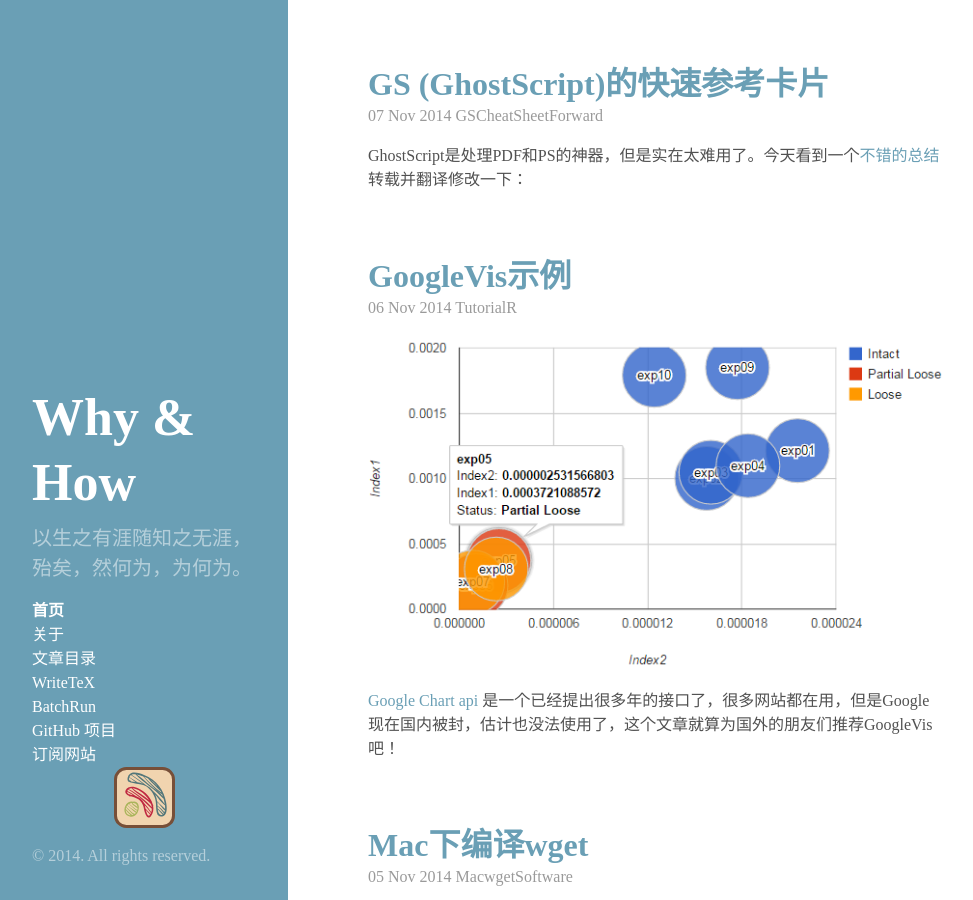
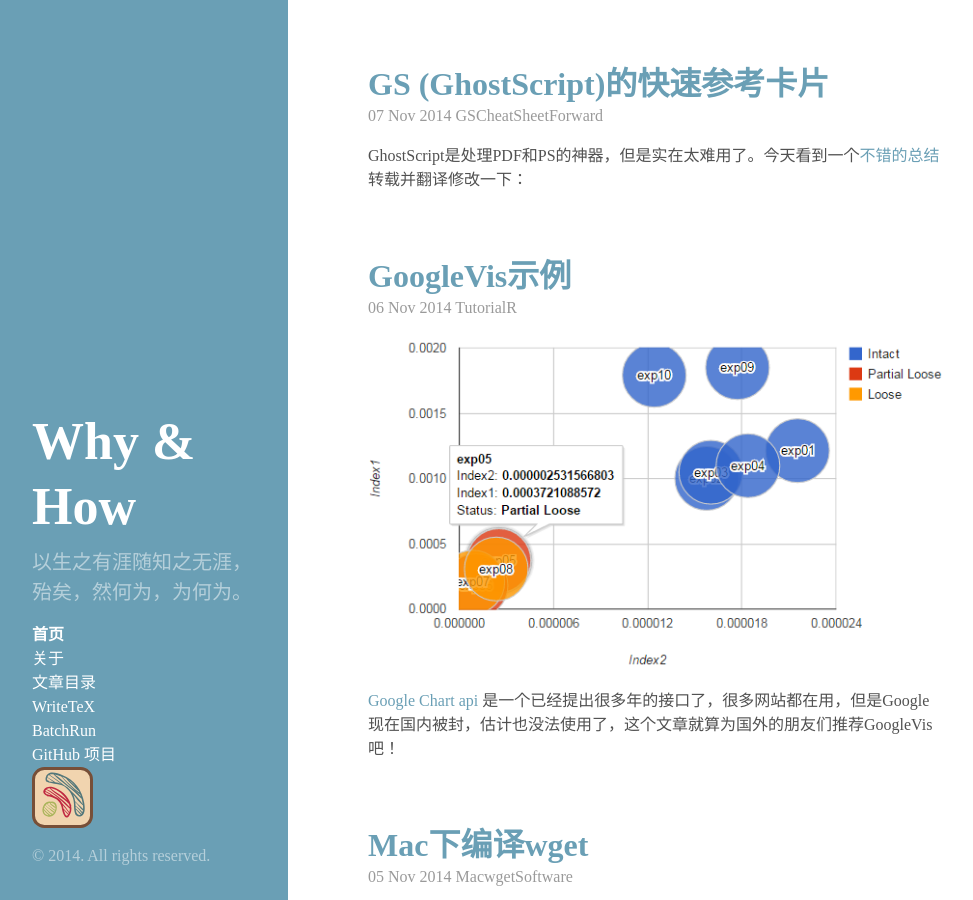
Before and after one commit to wanglongqi/wanglongqi.github.io, a Jekyll site: the page built from index.html, in a window 1280 px wide and 900 px high. Shown: the whole window, without its empty margins (0-973 px from the left). Built offline with Jekyll 4.4.1, drawn with Linux system fonts in a browser that asks for light colours; the list of posts is cut into pages by our own code.

Commit message:
no message

```diff
--- /dev/null
+++ b/_includes/feed.html
@@ -0,0 +1 @@
+<p style="margin-top:10px; margin-bottom:0; padding-bottom:0; text-align:center; line-height:0"><a target="_blank" href="http://feeds.feedburner.com/~r/WhyHow/~6/1"><img src="http://feeds.feedburner.com/WhyHow.1.gif" alt="Why &amp; How" style="border:0"></a></p><p style="margin-top:5px; padding-top:0; font-size:x-small; text-align:center"><a href="https://feedburner.google.com/fb/a/headlineanimator/install?id=f75gco5hgmel949mdfki16j41o&amp;w=1" onclick="window.open(this.href, 'haHowto', 'width=520,height=600,toolbar=no,address=no,resizable=yes,scrollbars'); return false" target="_blank"></a></p>
--- a/_includes/sidebar.html
+++ b/_includes/sidebar.html
@@ -30,8 +30,8 @@
       <li class="sidebar-nav-item"><a href="https://wanglongqi.github.io/WriteTeX">WriteTeX</a></li>
       <li class="sidebar-nav-item"><a href="https://wanglongqi.github.io/BatchRun">BatchRun</a></li>
       <li class="sidebar-nav-item"><a href="{{ site.github.repo }}">GitHub 项目</a></li>
-      <li class="sidebar-nav-item"><a href="http://feeds.feedburner.com/WhyHow">订阅网站<p align="center">
-      <img src="/public/rss.svg" /></p></a></li>
+      <li class="sidebar-nav-item"><a href="https://feeds.feedburner.com/WhyHow">
+      <img src="/public/rss.svg" /></a></li>
     </ul>
 
     <p>&copy; {{ site.time | date: '%Y' }}. All rights reserved.</p>
```
